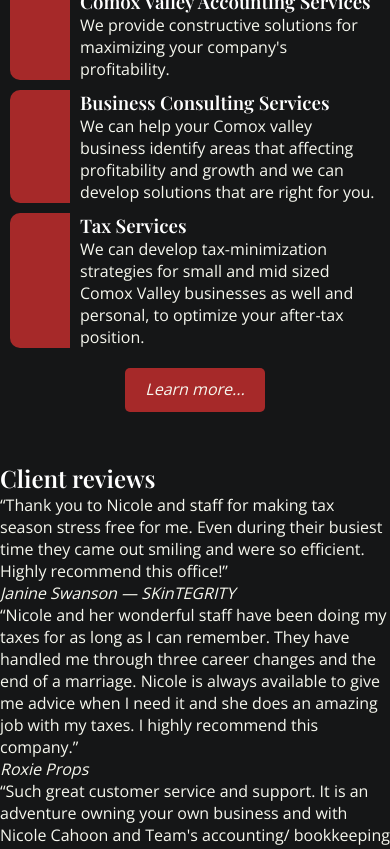
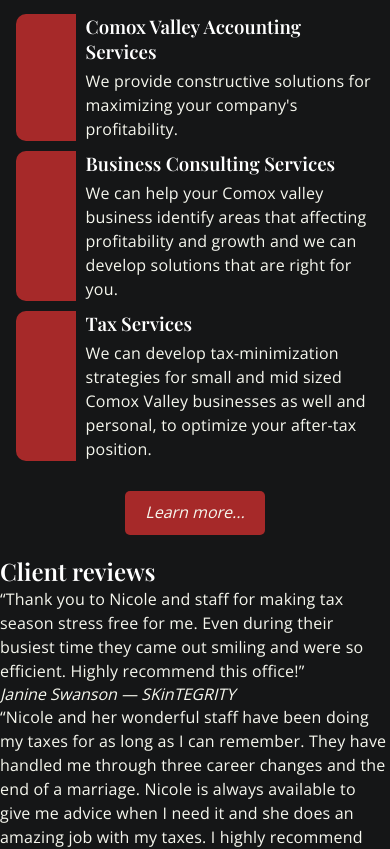
Before and after one commit to nic-dgl103-f23-cvs2/project-madiskye, a plain HTML site: page index.html in a window 390 px wide. Shown: the part 496-1345 px from the top of the page. Drawn offline with nearby package versions, Linux system fonts and the light colour scheme.

Commit message:
Style Services for mobile

```diff
--- a/index.html
+++ b/index.html
@@ -49,14 +49,15 @@
 
       <section class="services">
         <h2>Services</h2>
-        <div>
+        <div class="wrapper-content">
+          <div class="wrapper-item">
             <h3>Comox Valley Accounting Services</h3>
             <p>
               We provide constructive solutions for maximizing your company's
               profitability.
             </p>
           </div>
-        <div>
+          <div class="wrapper-item">
             <h3>Business Consulting Services</h3>
             <p>
               We can help your Comox valley business identify areas that affecting
@@ -64,13 +65,14 @@
               for you.
             </p>
           </div>
-        <div>
+          <div class="wrapper-item">
             <h3>Tax Services</h3>
             <p>
               We can develop tax-minimization strategies for small and mid sized
               Comox Valley businesses as well and personal, to optimize your
               after-tax position.
             </p>
+          </div>
         </div>
         <a class="button" href="services.html">Learn more...</a>
       </section>
--- a/style.css
+++ b/style.css
@@ -28,6 +28,8 @@ h1 {
 
 p {
   font-weight: 300;
+  line-height: 2.4rem;
+  letter-spacing: 0.02rem;
 }
 
 b {
@@ -55,7 +57,7 @@ b {
 /* == HEADER */
 
 header {
-  padding: 12px 6% 12px 4%;
+  padding: 15px 6% 12px 4%;
 }
 
 header .container {
@@ -116,7 +118,7 @@ nav a:hover {
 }
 
 .hero h2 {
-  font-weight: 300;
+  font-weight: 400;
 }
 
 .hero p {
@@ -128,20 +130,24 @@ nav a:hover {
 /* == SERVICES */
 
 .services {
-  padding: 30px 0;
+  padding: 20px 4%;
 }
 
 .services h2 {
-  padding-left: 20px;
+  font-size: 3.3rem;
 }
 
-.services div {
-  margin: 10px;
+.services p {
+  margin: 5px 0;
+}
+
+.services .wrapper-content {
+  margin: 30px 0;
+}
+
+.services .wrapper-item {
+  margin: 10px 0;
   padding-left: 10px;
   border-left: 60px solid #a62929;
   border-radius: 10px;
 }
-
-.services .button {
-  margin: 20px auto;
-}
```
Lines whose indentation alone changed are shown as unchanged.
